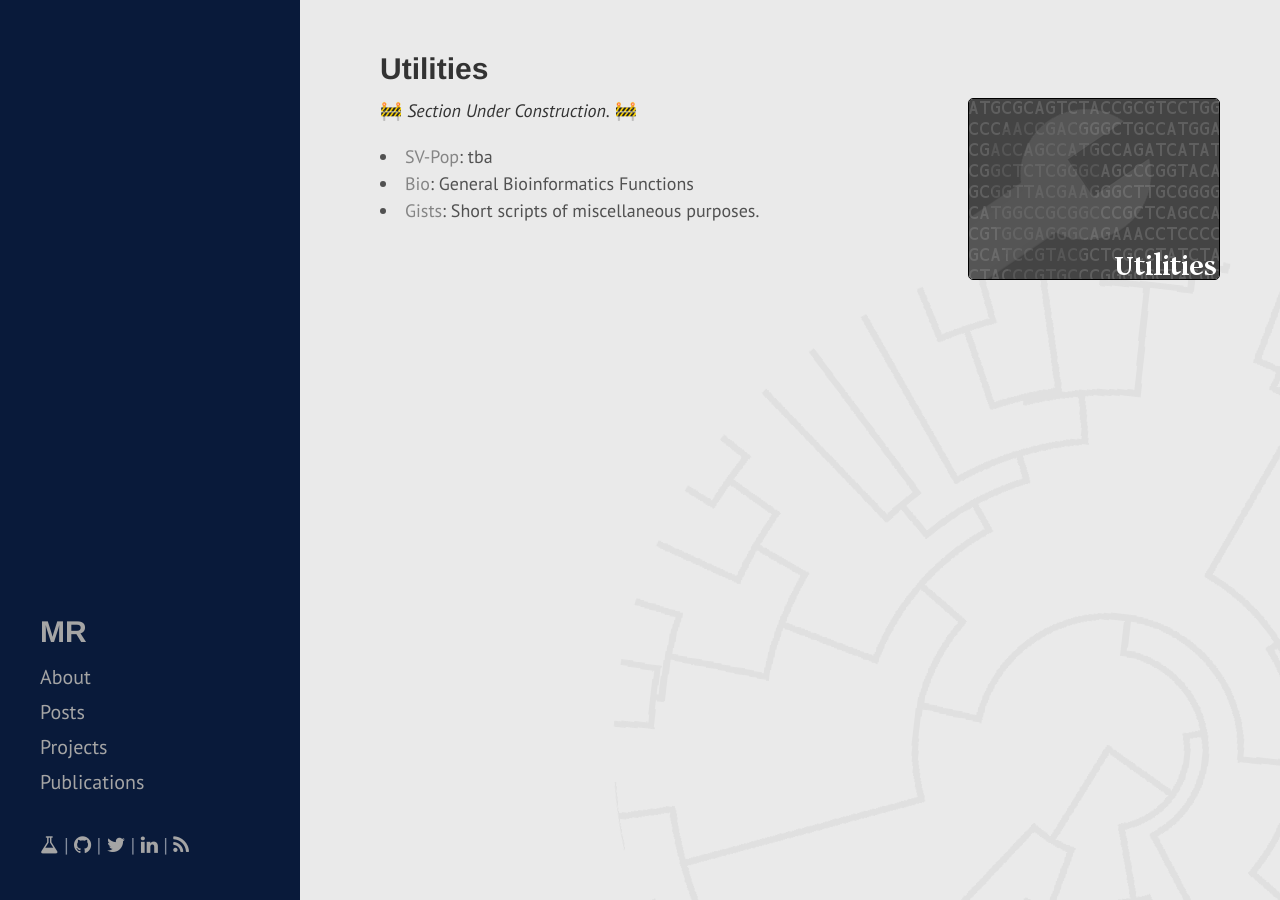
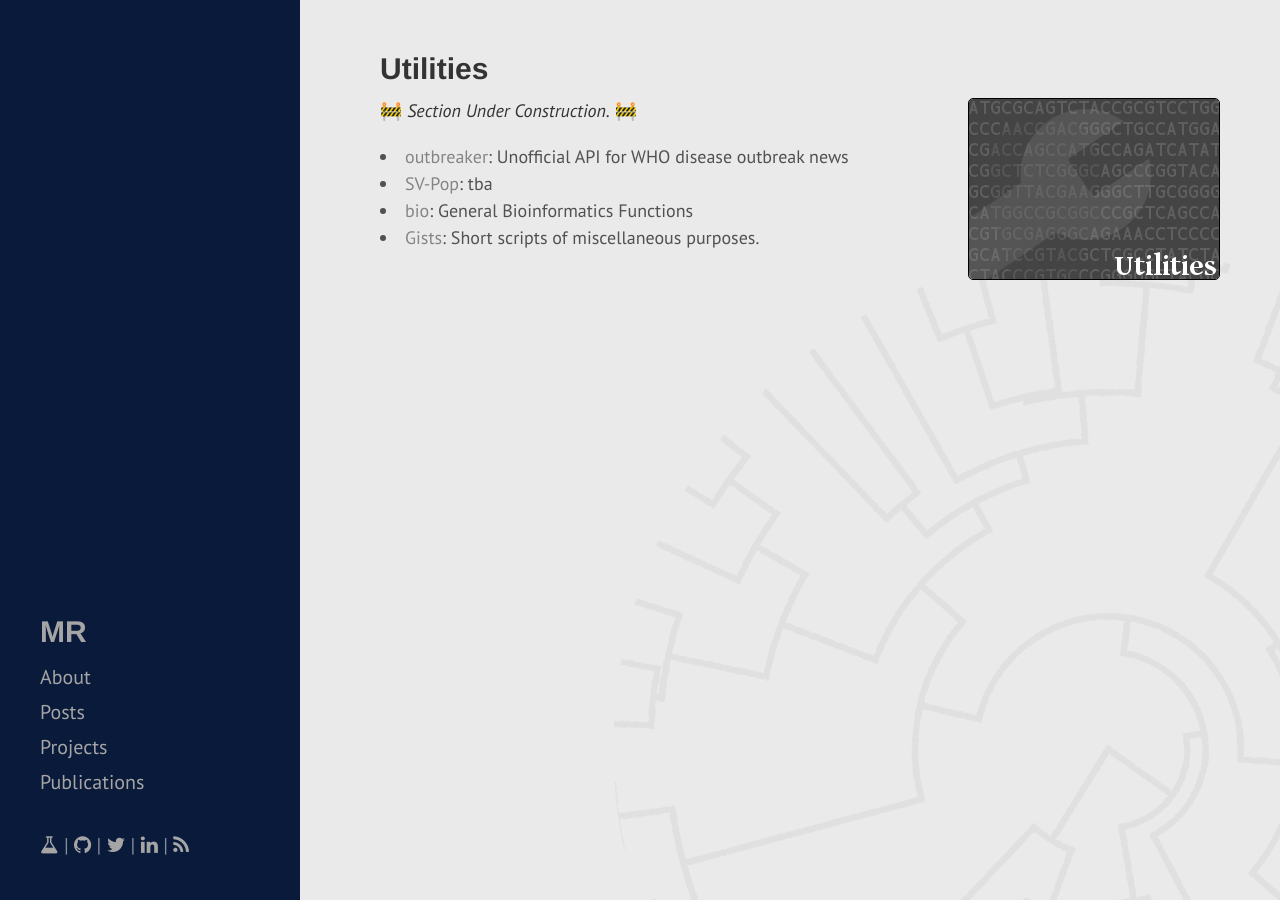
Before and after one commit to mattravenhall/mattravenhall.github.io, a Jekyll site: the page built from research/utilities/index.html, in a window 1280 px wide. Built offline with Jekyll 4.4.1, drawn with Linux system fonts in a browser that asks for light colours.

Commit message:
Added outbreaker to utilities

```diff
--- a/research/utilities/index.html
+++ b/research/utilities/index.html
@@ -7,6 +7,7 @@ title: Utilities
 <img style="float: right; border: 1px solid black" alt="Utilities" hspace="20" src="/assets/highlightUtilities.png">
 <p>🚧 <i>Section Under Construction.</i> 🚧</p>
 
+<li><a href="https://github.com/mattravenhall/SV-Pop">outbreaker</a>: Unofficial API for WHO disease outbreak news</li>
 <li><a href="https://github.com/mattravenhall/SV-Pop">SV-Pop</a>: tba</li>
-<li><a href="https://github.com/mattravenhall/bio">Bio</a>: General Bioinformatics Functions</li>
+<li><a href="https://github.com/mattravenhall/bio">bio</a>: General Bioinformatics Functions</li>
 <li><a href="https://gist.github.com/mattravenhall">Gists</a>: Short scripts of miscellaneous purposes.</li>
```
